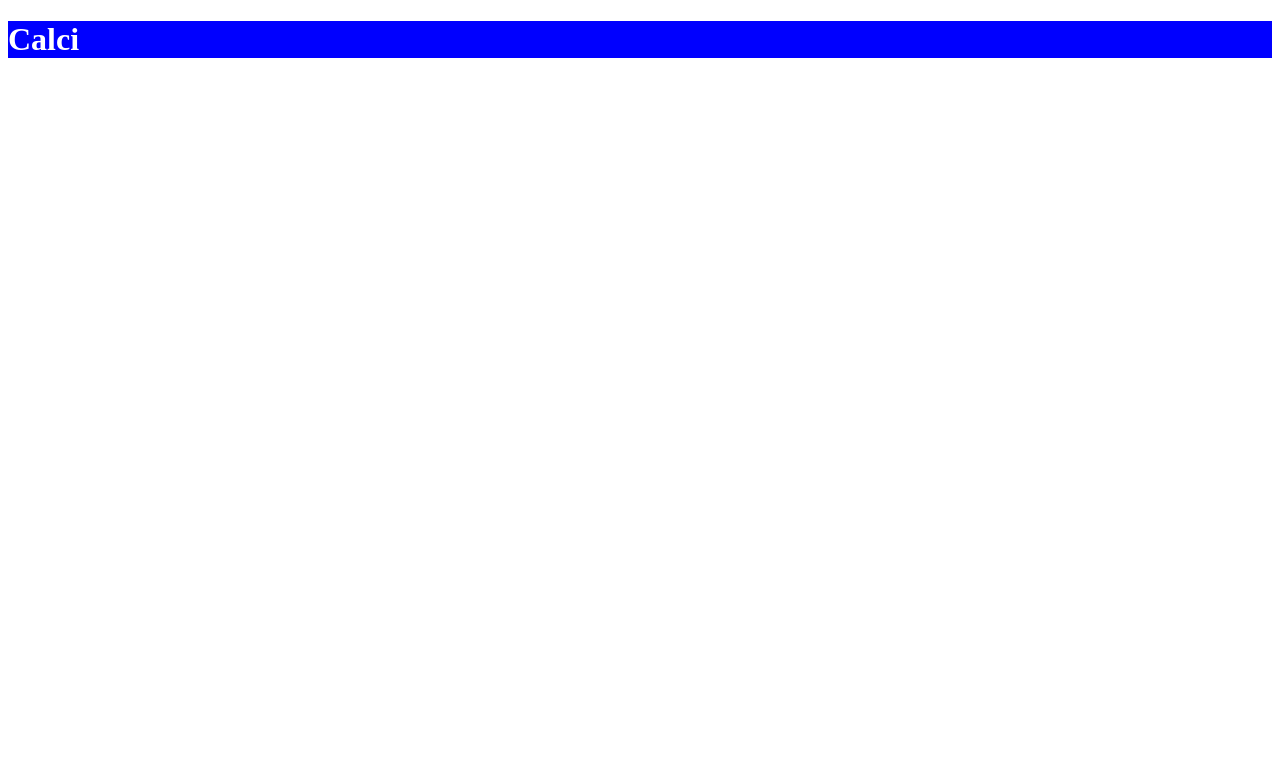
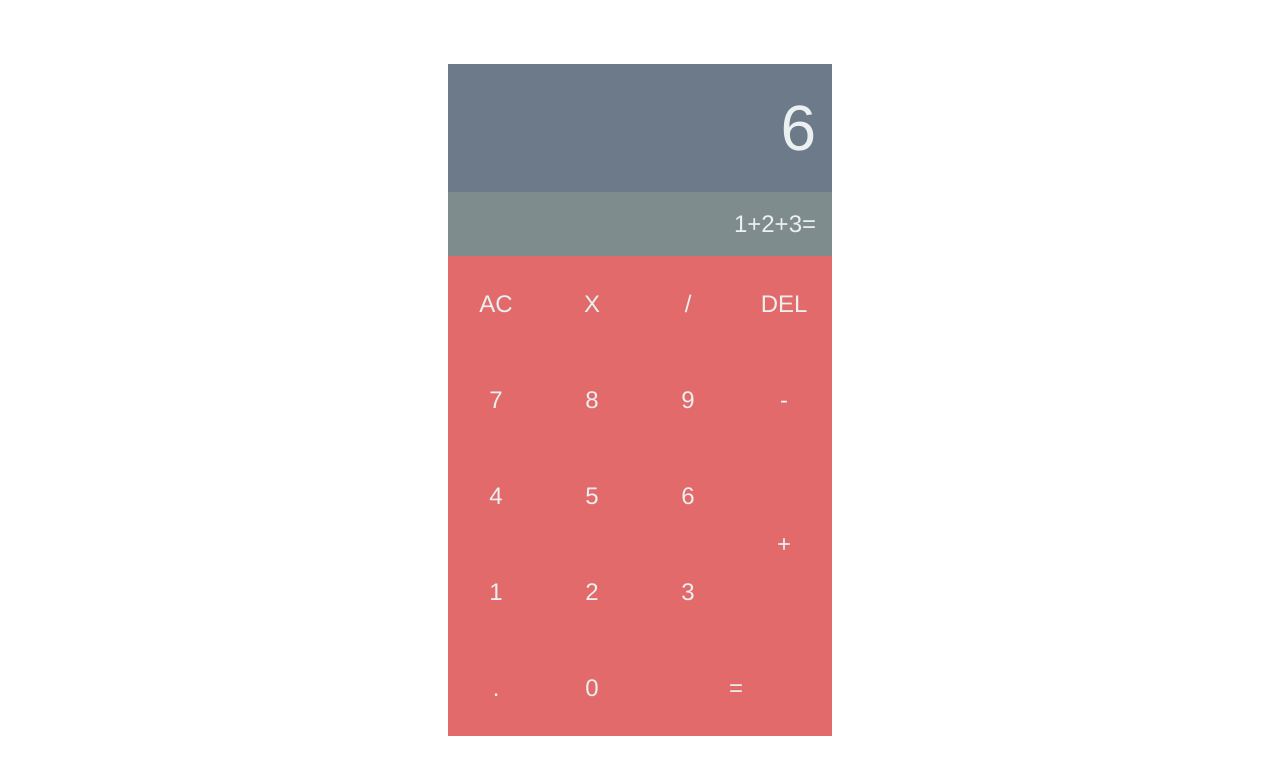
Before and after one commit to gudlarakesh/calci, a plain HTML site: page index.html in a window 1280 px wide. Drawn offline with nearby package versions, Linux system fonts and the light colour scheme.

Commit message:
calci UI complete

```diff
--- a/css/src/main.scss
+++ b/css/src/main.scss
@@ -1,7 +1,59 @@
-$blue: blue;
-$white: white;
+.vcenter {
+  position: relative;
+  top: 50%;
+  transform: translateY(-50%);
+}
 
-h1{
-  background-color: $blue;
-  color: $white;
+
+html body {
+  height: 100vh;
 }
+
+#calculator {
+  width: 48vmin;
+  height: 84vmin;
+  // background-color: #EB9532;
+  color: #ecf0f1;
+ #result {
+  background-color: #6C7A89;
+  height: 16vmin;
+  text-align: right;
+  line-height: 16vmin;
+  font-size: 8vmin;
+  padding: 0 2vmin;
+ }
+ #preview {
+    background-color: #7f8c8d;
+    height: 8vmin;
+    text-align: right;
+    line-height: 8vmin;
+    font-size: 3vmin;
+    padding: 0 2vmin;
+ }
+ .key {
+  padding: 0;
+  height: 12vmin;
+  width: 12vmin;
+  background-color: #E26A6A;
+  box-sizing: border-box;
+  text-align: center;
+  line-height: 12vmin;
+  font-size: 3vmin;
+ }
+ .key#equals {
+  width: 24vmin;
+ }
+ .key#plus {
+  height: 24vmin;
+  line-height: 24vmin;
+ }
+ .key:hover {
+  background-color: #F1A9A0;
+ }
+ .key:active {
+  background-color: darken(#F1A9A0, 5%);
+ }
+ .key-group {
+  padding: 0;
+ }
+}
--- a/index.html
+++ b/index.html
@@ -4,9 +4,45 @@
   <meta charset="utf-8">
   <meta http-equiv="X-UA-Compatible" content="IE=edge">
   <title>`</title>
+  <link rel="stylesheet" href="https://maxcdn.bootstrapcdn.com/bootstrap/3.3.4/css/bootstrap.min.css">
   <link rel="stylesheet" href="css/main.css">
 </head>
 <body>
-  <h1>Calci</h1>
+  <div id="calculator" class="container-fluid vcenter">
+    <div id="result" class="row">6</div>
+    <div id="preview" class="row">1+2+3=</div>
+    <div class="row key-row">
+      <div class="col-xs-3 key">AC</div>
+      <div class="col-xs-3 key">X</div>
+      <div class="col-xs-3 key">/</div>
+      <div class="col-xs-3 key">DEL</div>
+    </div>
+    <div class="row key-row">
+      <div class="col-xs-9 key-group">
+        <div class="container-fluid">
+          <div class="row key-row">
+            <div class="col-xs-4 key">7</div>
+            <div class="col-xs-4 key">8</div>
+            <div class="col-xs-4 key">9</div>
+            <div class="col-xs-4 key">4</div>
+            <div class="col-xs-4 key">5</div>
+            <div class="col-xs-4 key">6</div>
+            <div class="col-xs-4 key">1</div>
+            <div class="col-xs-4 key">2</div>
+            <div class="col-xs-4 key">3</div>
+          </div>
+        </div>
+      </div>
+       <div class="col-xs-3 key-group">
+        <div class="key">-</div>
+        <div id="plus" class="key">+</div>
+       </div>
+    </div>
+      <div class="row key-row">
+      <div class="col-xs-3 key">.</div>
+      <div class="col-xs-3 key">0</div>
+      <div id="equals" class="col-xs-6 key">=</div>
+    </div>
+  </div>
 </body>
 </html>
```
Also changed, not shown: css/main.css, 1 other file.
